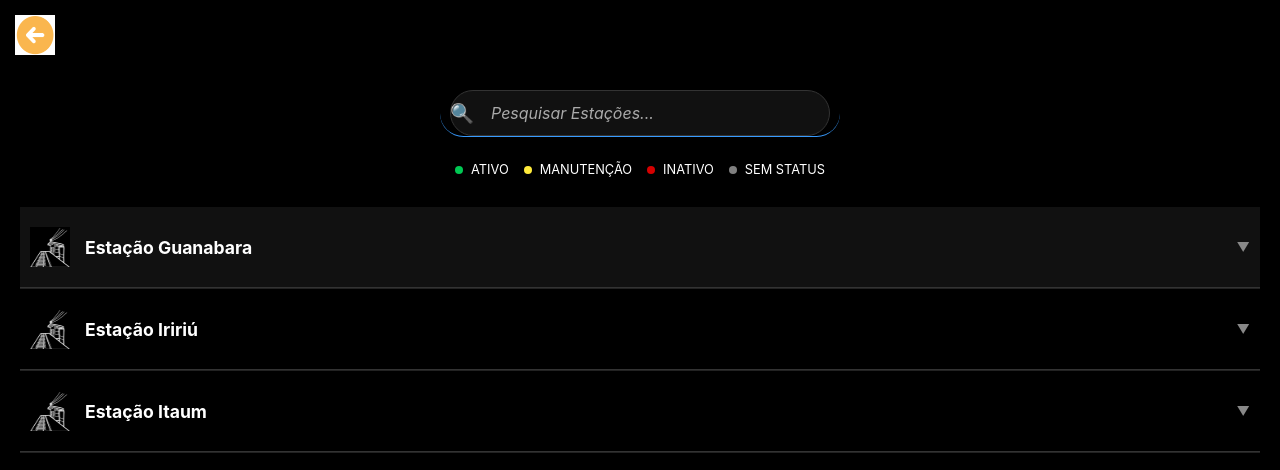
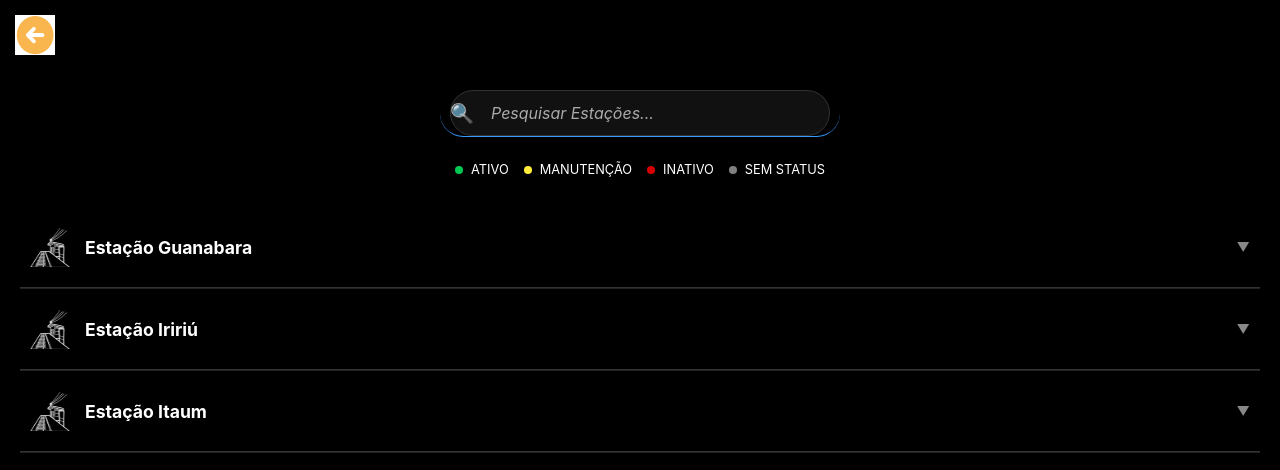
Before and after one commit to andrielrib/trem_facil, a PHP site: page /public/estacoes.php in a window 1280 px wide, with the pointer over the restyled element. Shown: the top 470 px of the page. Run offline with PHP 8.4, Linux system fonts and the light colour scheme; data comes from the database, SQL or seed files in the repository.

Commit message:
ADD - ESTACAO

```diff
--- a/public/estacoes.php
+++ b/public/estacoes.php
@@ -122,7 +122,6 @@ $estacoes = buscarEstacoes($pdo);
             padding: 20px 10px; display: flex; align-items: center;
             justify-content: space-between; cursor: pointer; transition: background 0.2s;
         }
-        .station-header:hover { background-color: #111; }
 
         .station-info { display: flex; align-items: center; gap: 15px; }
         .station-icon { width: 40px; height: 40px; }
```
